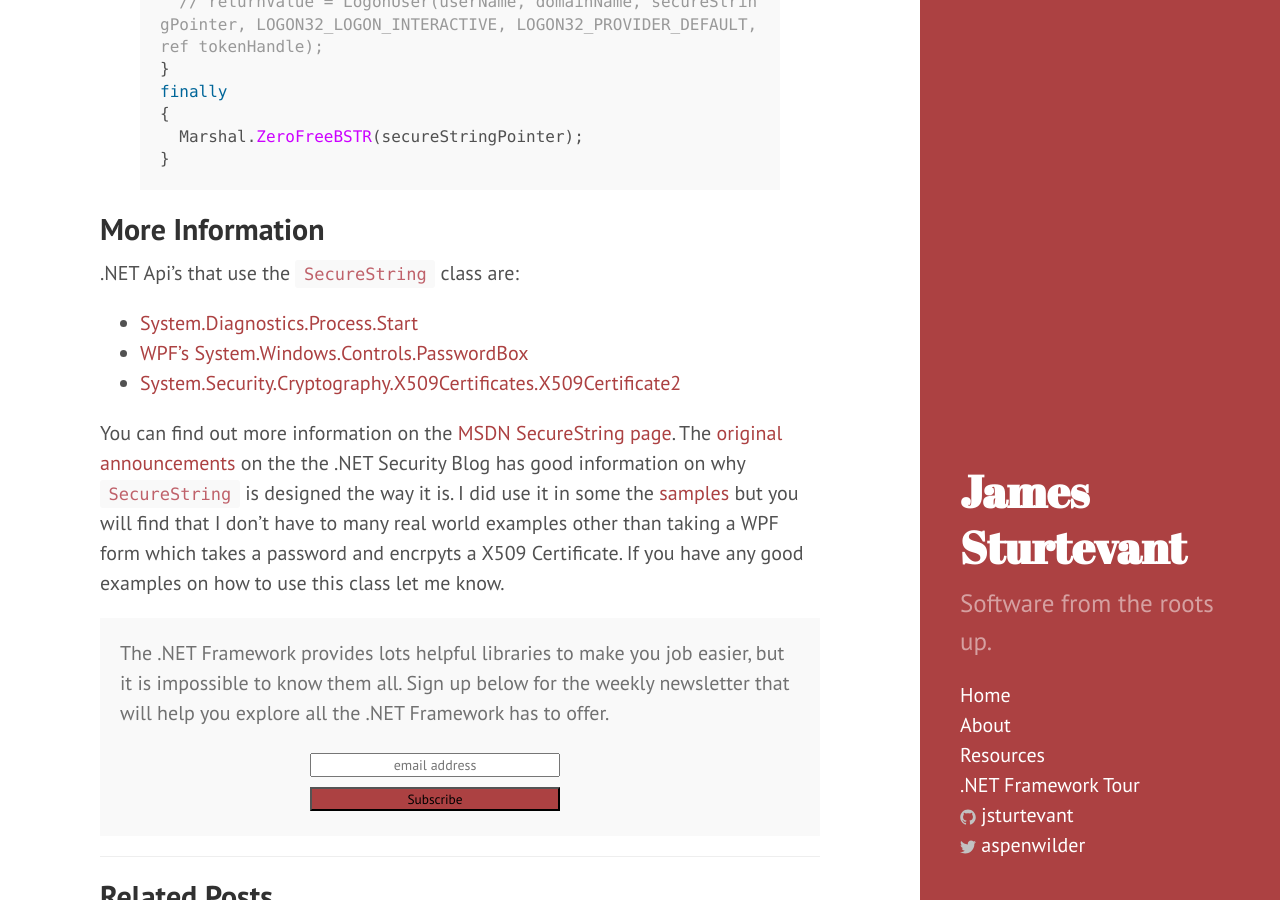
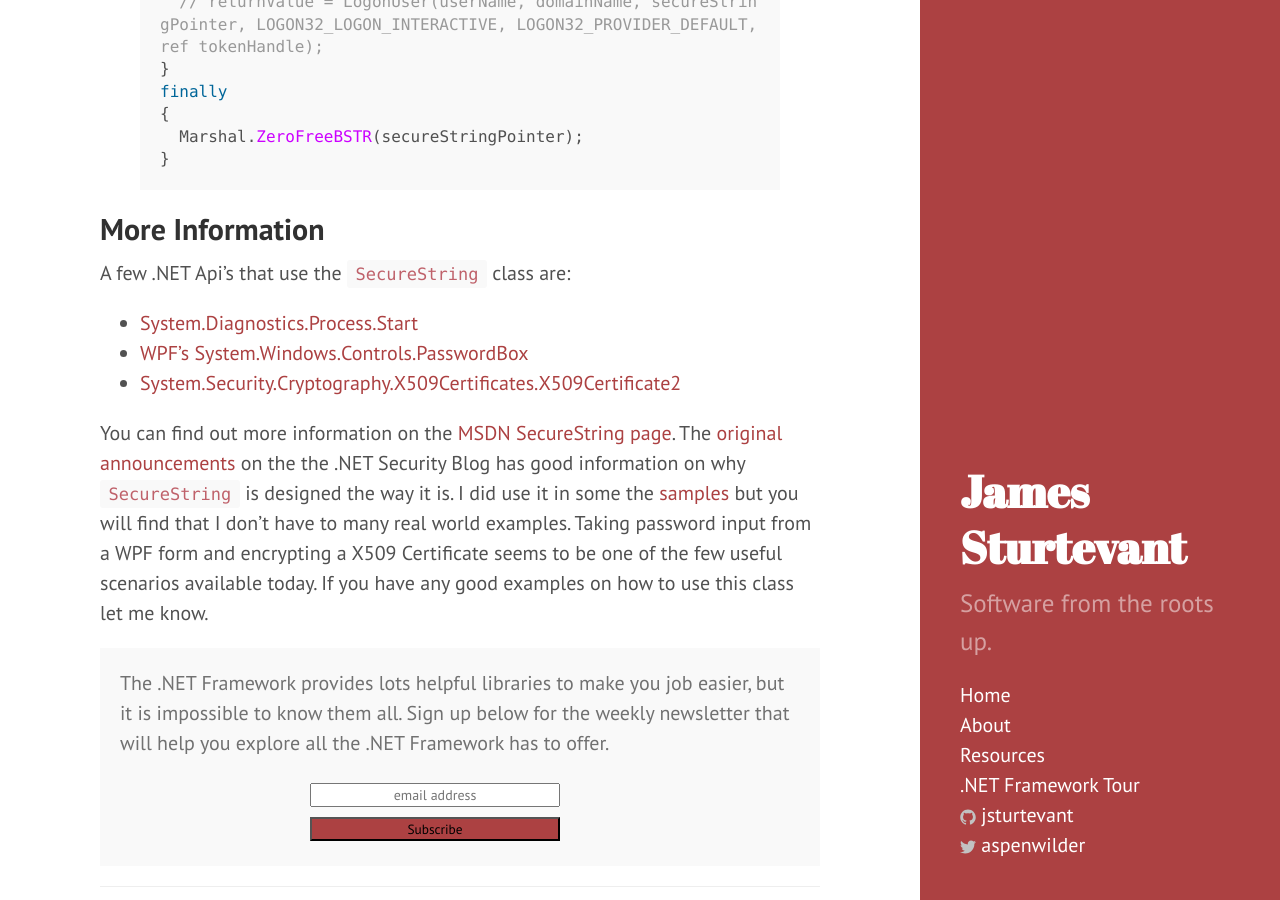
Before and after one commit to jsturtevant/jsturtevant.github.io, a Jekyll site: the page built from _posts/2015-03-09-net-secure-string.markdown, in a window 1280 px wide and 900 px high, scrolled down 1299 px. Built offline with Jekyll 4.4.1, drawn with Linux system fonts in a browser that asks for light colours; Markdown is read by kramdown in place of the engine named in the settings; comment, search, counter and statistics services are not loaded.

Commit message:
A few final touches

````diff
--- a/_posts/2015-03-09-net-secure-string.markdown
+++ b/_posts/2015-03-09-net-secure-string.markdown
@@ -44,11 +44,11 @@ finally
 {% endhighlight %}
 
 ## More Information
-.NET Api's that use the ```SecureString``` class are:
+A few .NET Api's that use the ```SecureString``` class are:
 
 - [System.Diagnostics.Process.Start](https://msdn.microsoft.com/en-us/library/ed04yy3t(v=vs.110).aspx)
 - [WPF's  System.Windows.Controls.PasswordBox](https://msdn.microsoft.com/en-us/library/system.windows.controls.passwordbox.securepassword(v=vs.110).aspx)
 -  [System.Security.Cryptography.X509Certificates.X509Certificate2](https://msdn.microsoft.com/en-us/library/ms148419(v=vs.110).aspx)
 
 You can find out more information on the [MSDN SecureString page](https://msdn.mi( System.Windows.Controls)crosoft.com/en-us/library/system.security.securestring%28v=vs.110%29.aspx). The [original announcements](http://blogs.msdn.com/b/shawnfa/archive/2006/11/01/securestring-redux.aspx) on the the .NET Security Blog  has good information on why ```SecureString``` is designed the way it is.
-I did use it in some the [samples](https://github.com/jsturtevant/DotNetTour) but you will find that I don't have to many real world examples other than taking a WPF form which takes a password and encrpyts a X509 Certificate.   If you have any good examples on how to use this class let me know.
+I did use it in some the [samples](https://github.com/jsturtevant/DotNetTour) but you will find that I don't have to many real world examples. Taking password input from a WPF form and encrypting a X509 Certificate seems to be one of the few useful scenarios available today.   If you have any good examples on how to use this class let me know.
````
